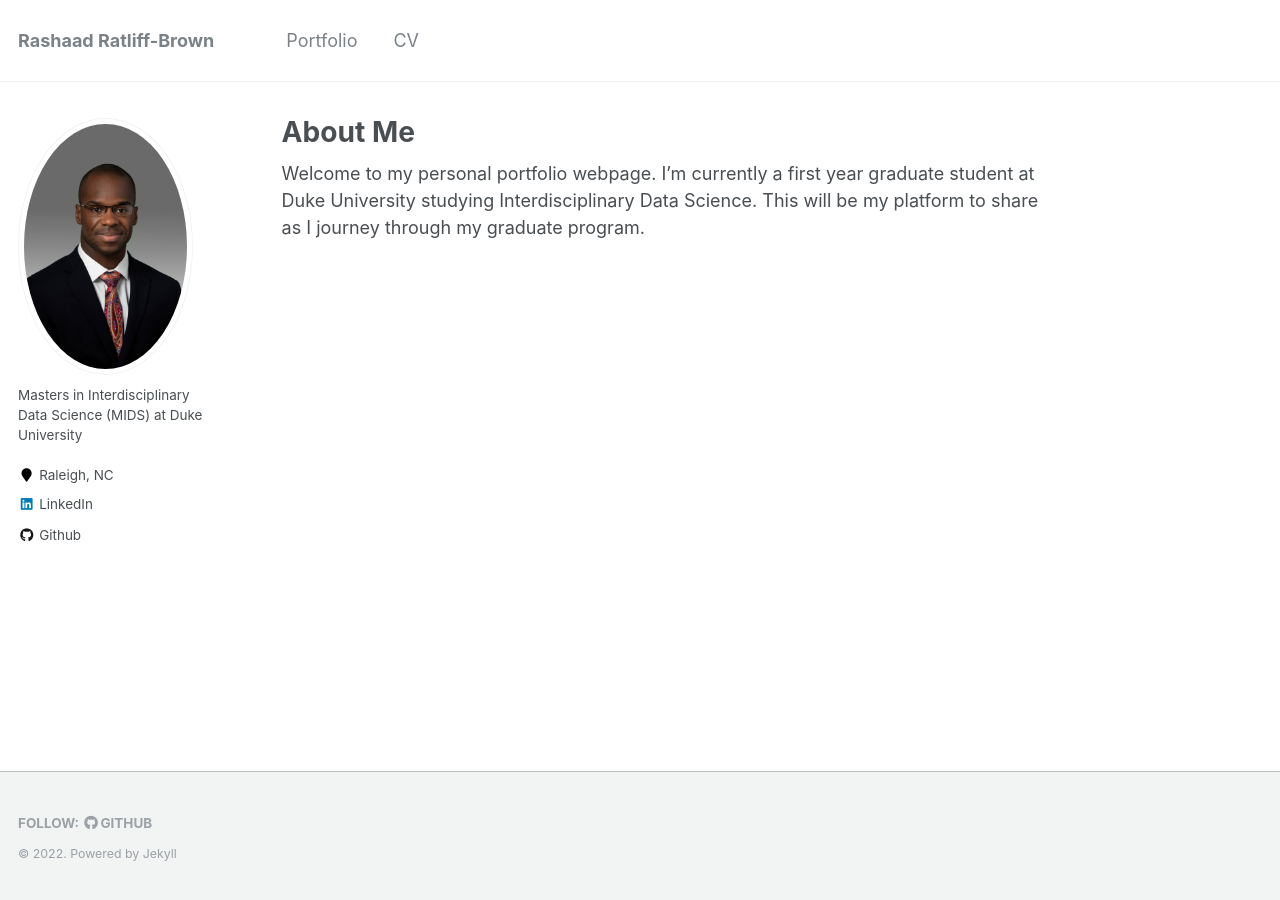
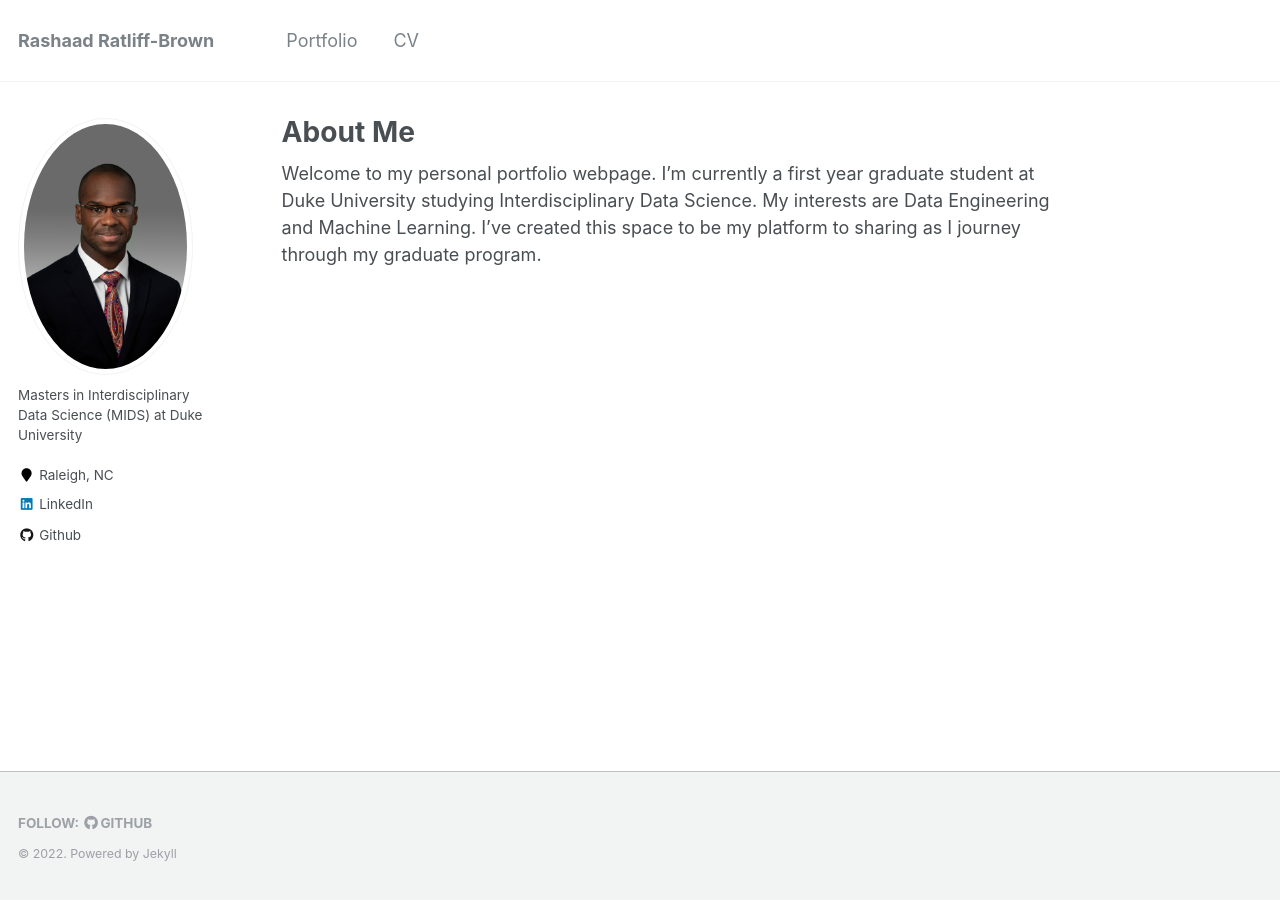
Before and after one commit to caratliff/caratliff.github.io, a Jekyll site: the page built from _pages/about.md, in a window 1280 px wide. Built offline with Jekyll 4.4.1, drawn with Linux system fonts in a browser that asks for light colours.

Commit message:
about update

```diff
--- a/_pages/about.md
+++ b/_pages/about.md
@@ -8,4 +8,4 @@ redirect_from:
   - /about.html
 ---
 
-Welcome to my personal portfolio webpage. I'm currently a first year graduate student at Duke University studying Interdisciplinary Data Science. This will be my platform to share as I journey through my graduate program.
+Welcome to my personal portfolio webpage. I'm currently a first year graduate student at Duke University studying Interdisciplinary Data Science. My interests are Data Engineering and Machine Learning. I've created this space to be my platform to sharing as I journey through my graduate program.
```
